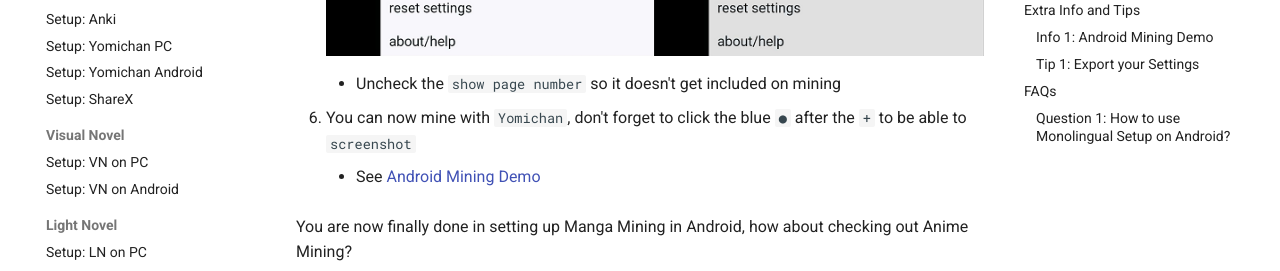
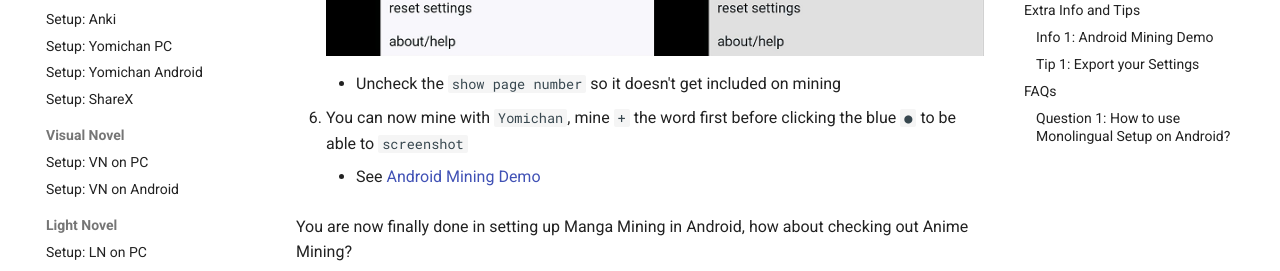
Before and after one commit to Xelieu/xelieu.github.io, an MkDocs documentation site: the page built from docs/jp-lazy-guide/setupMangaOnAndroid.md, in a window 1280 px wide and 900 px high, scrolled down 2167 px. Shown: the part 152-423 px from the top of the window. Built offline with MkDocs 1.6.1 and Material for MkDocs 9.7.7, drawn with Linux system fonts in a browser that asks for light colours.

Commit message:
$updated info

```diff
--- a/docs/jp-lazy-guide/setupMangaOnAndroid.md
+++ b/docs/jp-lazy-guide/setupMangaOnAndroid.md
@@ -43,7 +43,7 @@ Requirements:
 
     - Uncheck the `show page number` so it doesn't get included on mining
 
-6. You can now mine with `Yomichan`, don't forget to click the blue `●` after the `+` to be able to `screenshot`
+6. You can now mine with `Yomichan`, mine `+` the word first before clicking the blue `●` to be able to `screenshot`
 
     - See [Android Mining Demo](https://xelieu.github.io/jp-lazy-guide/setupMangaOnAndroid/#info-1-android-mining-demo)
 
```
